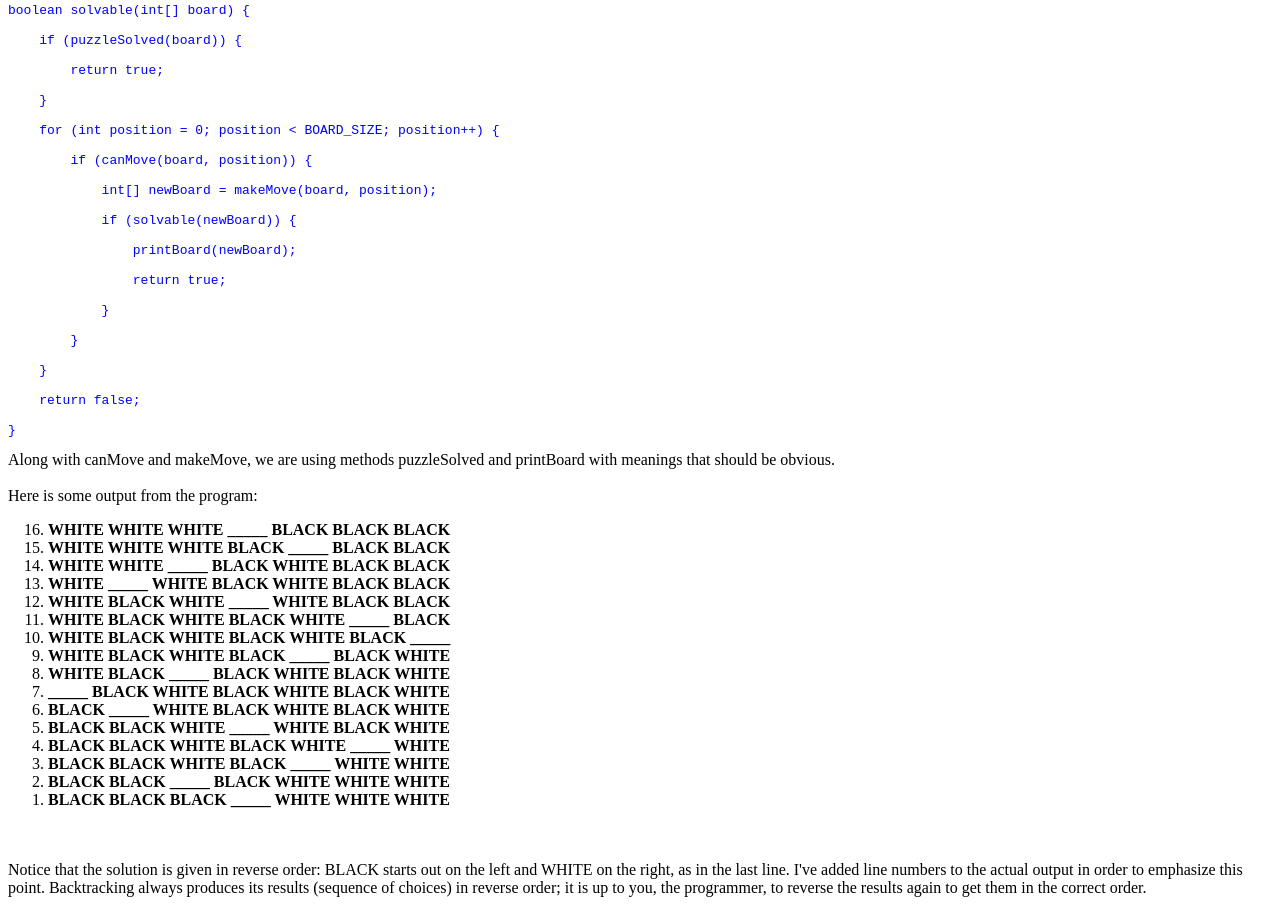
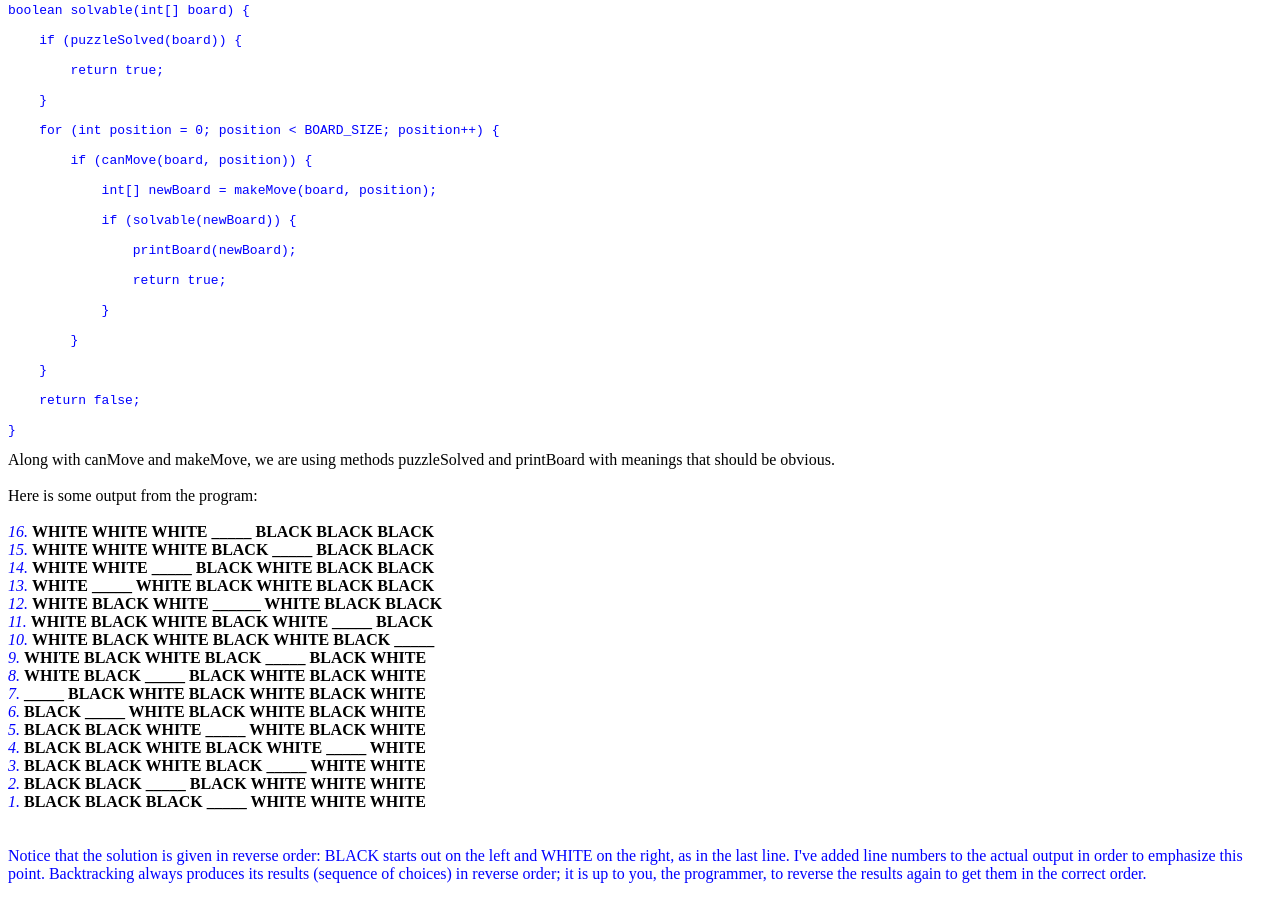
Before and after one commit to Supraja-Kurapati/blogpage, a plain HTML site: page index.html in a window 1280 px wide. Shown: the part 9768-10673 px from the top of the page. Drawn offline with Linux system fonts and the light colour scheme.

Commit message:
Add files via upload
comm

```diff
--- a/index.html
+++ b/index.html
@@ -546,24 +546,24 @@ For example, you could make the following sequence of moves:
 
 Along with canMove and makeMove, we are using methods puzzleSolved and printBoard with meanings that should be obvious.<br><br>
  Here is some output from the program:
-<ol start="16" reversed>
-    <li><b>WHITE WHITE WHITE _____ BLACK BLACK BLACK</b></li>
-    <li><b>WHITE WHITE WHITE BLACK _____ BLACK BLACK</b></li>
-    <li><b>WHITE WHITE _____ BLACK WHITE BLACK BLACK</b></li>
-    <li><b>WHITE _____ WHITE BLACK WHITE BLACK BLACK</b></li>
-    <li><b> WHITE BLACK WHITE _____ WHITE BLACK BLACK</b></li>
-    <li><b>WHITE BLACK WHITE BLACK WHITE _____ BLACK</b></li>
-    <li><b>WHITE BLACK WHITE BLACK WHITE BLACK _____</b></li>
-    <li><b>WHITE BLACK WHITE BLACK _____ BLACK WHITE</b></li>
-    <li><b>WHITE BLACK _____ BLACK WHITE BLACK WHITE</b></li>
-    <li><b>_____ BLACK WHITE BLACK WHITE BLACK WHITE</b></li>
-    <li><b>BLACK _____ WHITE BLACK WHITE BLACK WHITE</b></li>
-    <li><b>BLACK BLACK WHITE _____ WHITE BLACK WHITE</b></li>
-    <li><b>BLACK BLACK WHITE BLACK WHITE _____ WHITE</b></li>
-    <li><b>BLACK BLACK WHITE BLACK _____ WHITE WHITE</b></li>
-    <li><b>BLACK BLACK _____ BLACK WHITE WHITE WHITE</b></li>
-    <li><b>BLACK BLACK BLACK _____ WHITE WHITE WHITE</b></li>
-</ol>
+<br><br>
+    <i><font color="#0000ff">16.</font></i> <b><font color="#000000"> WHITE WHITE WHITE _____ BLACK BLACK BLACK</font></b><br>
+    <i><font color="#0000ff">15.</font></i> <b><font color="#000000">WHITE WHITE WHITE BLACK _____ BLACK BLACK</font></b><br>
+    <i><font color="#0000ff">14.</font></i> <b><font color="#000000">WHITE WHITE _____ BLACK WHITE BLACK BLACK </font></b><br>
+    <i><font color="#0000ff">13.</font></i> <b><font color="#000000">WHITE _____ WHITE BLACK WHITE BLACK BLACK</font></b><br>
+    <i><font color="#0000ff">12.</font></i> <b><font color="#000000">WHITE BLACK WHITE ______ WHITE BLACK BLACK</font></b><br>
+    <i><font color="#0000ff">11.</font></i> <b><font color="#000000">WHITE BLACK WHITE BLACK WHITE _____ BLACK </font></b><br>
+    <i><font color="#0000ff">10.</font></i> <b><font color="#000000">WHITE BLACK WHITE BLACK WHITE BLACK _____</font></b><br>
+    <i><font color="#0000ff">9.</font></i> <b><font color="#000000">WHITE BLACK WHITE BLACK _____ BLACK WHITE</font></b><br>
+    <i><font color="#0000ff">8.</font></i> <b><font color="#000000">WHITE BLACK _____ BLACK WHITE BLACK WHITE</font></b><br>
+    <i><font color="#0000ff">7.</font></i> <b><font color="#000000">_____ BLACK WHITE BLACK WHITE BLACK WHITE</font></b><br>
+    <i><font color="#0000ff">6.</font></i> <b><font color="#000000">BLACK _____ WHITE BLACK WHITE BLACK WHITE</font></b><br>
+    <i><font color="#0000ff">5.</font></i> <b><font color="#000000">BLACK BLACK WHITE _____  WHITE BLACK WHITE</font></b><br>
+    <i><font color="#0000ff">4.</font></i> <b><font color="#000000">BLACK BLACK WHITE BLACK WHITE _____ WHITE</font></b><br>
+    <i><font color="#0000ff">3.</font></i> <b><font color="#000000">BLACK BLACK WHITE BLACK _____ WHITE WHITE</font></b><br>
+    <i><font color="#0000ff">2.<font></i> <b><font color="#000000"> BLACK BLACK _____ BLACK WHITE WHITE WHITE</font></b><br>
+    <i><font color="#0000ff">1.</font></i> <b><font color="#000000">BLACK BLACK BLACK _____ WHITE WHITE WHITE</font></b><br>
+
 <br><br>
 Notice that the solution is given in reverse order: BLACK starts out on the left and WHITE on the right, as in the last line. I've added line numbers to the actual output in order to emphasize this point. Backtracking always produces its results (sequence of choices) in reverse order; it is up to you, the programmer, to reverse the results again to get them in the correct order.
 
```
